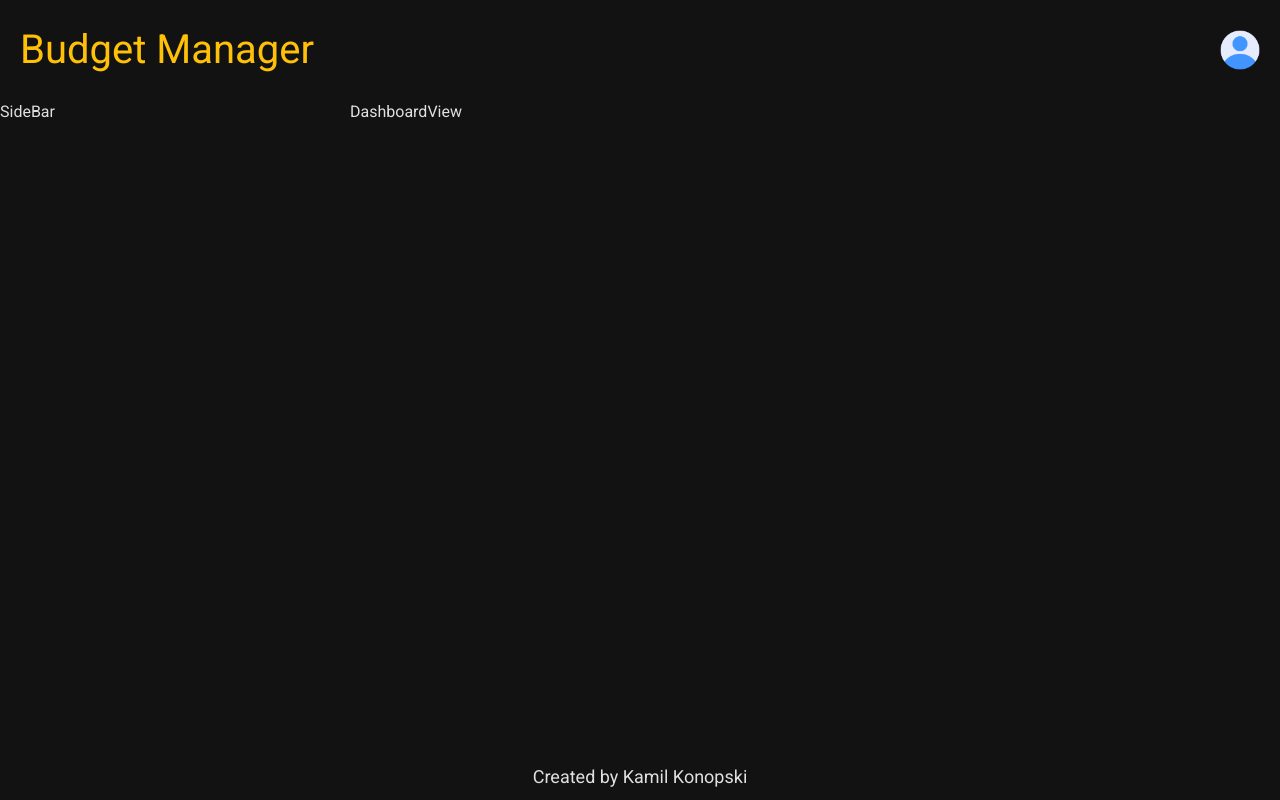
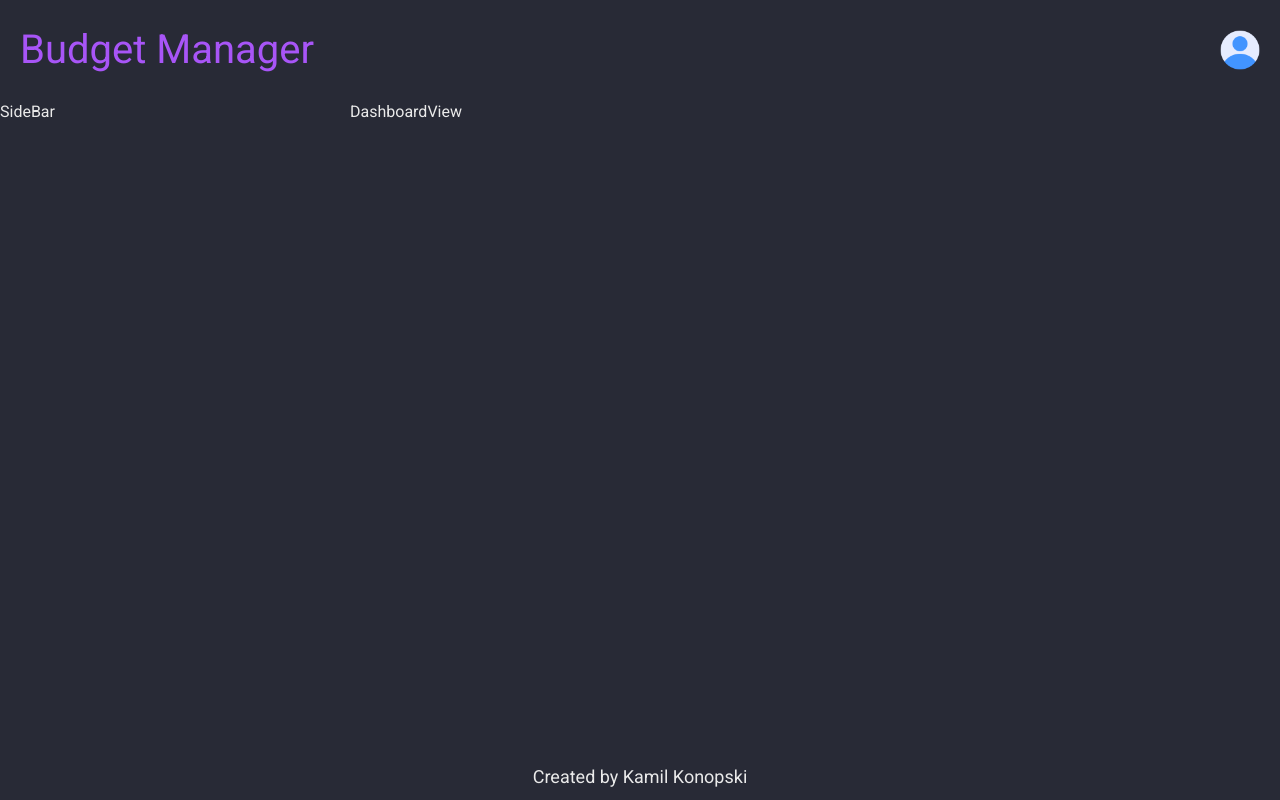
Before and after one commit to KamilKonopski/Budget-Manager, a React (Vite) app: page / in a window 1280 px wide. Built offline with nearby package versions, Linux system fonts and the light colour scheme.

Commit message:
change colors and add active menu class

```diff
--- a/src/globals.css
+++ b/src/globals.css
@@ -4,15 +4,17 @@
 
 @layer base {
   :root {
-    --color-background: #121212;
-    --color-main: #3498db;
-    --color-headlines: #ffc107;
-    --color-text: #e0e0e0;
+    --color-background: #282a36;
+    --color-aside: #1e1e2e;
+    --color-headlines: #a855f7;
+    --color-text: #eaeaea;
     --color-incomes: #00c853;
     --color-expenses: #e53935;
-    --color-hover: #bdbdbd;
-    --color-active: #292929;
-    --color-interactive: #1db954;
+    --color-hover: #8b5cf6;
+    --color-active: #a855f7;
+    --color-card: #6b21a8;
+    --color-active-bg: rgba(42, 45, 64, 0.85);
+    --font-roboto: "Roboto", sans-serif;
   }
 
   /* @media (prefers-color-scheme: dark) {
@@ -50,7 +52,7 @@
 
 @theme {
   --color-background: var(--color-background);
-  --color-main: var(--color-main);
+  --color-aside: var(--color-aside);
   --color-headlines: var(--color-headlines);
   --color-text: var(--color-text);
   --color-incomes: var(--color-incomes);
@@ -58,5 +60,27 @@
   --color-hover: var(--color-hover);
   --color-active: var(--color-active);
   --color-interactive: var(--color-interactive);
-  --font-roboto: Roboto, sans-serif;
+  --color-active-bg: var(--color-active-bg);
+  --font-roboto: var(--font-roboto);
 }
+
+.nav-icon {
+  filter: invert(99%) sepia(7%) saturate(17%) hue-rotate(329deg)
+    brightness(115%) contrast(84%);
+}
+
+a:hover .nav-icon {
+  filter: invert(34%) sepia(33%) saturate(4119%) hue-rotate(240deg)
+    brightness(105%) contrast(93%);
+}
+
+.active {
+  background-color: var(--color-active-bg);
+  color: var(--color-active);
+  border-radius: 3px;
+}
+
+.active > .nav-icon {
+  filter: invert(37%) sepia(67%) saturate(1262%) hue-rotate(242deg)
+    brightness(98%) contrast(99%);
+}
```
